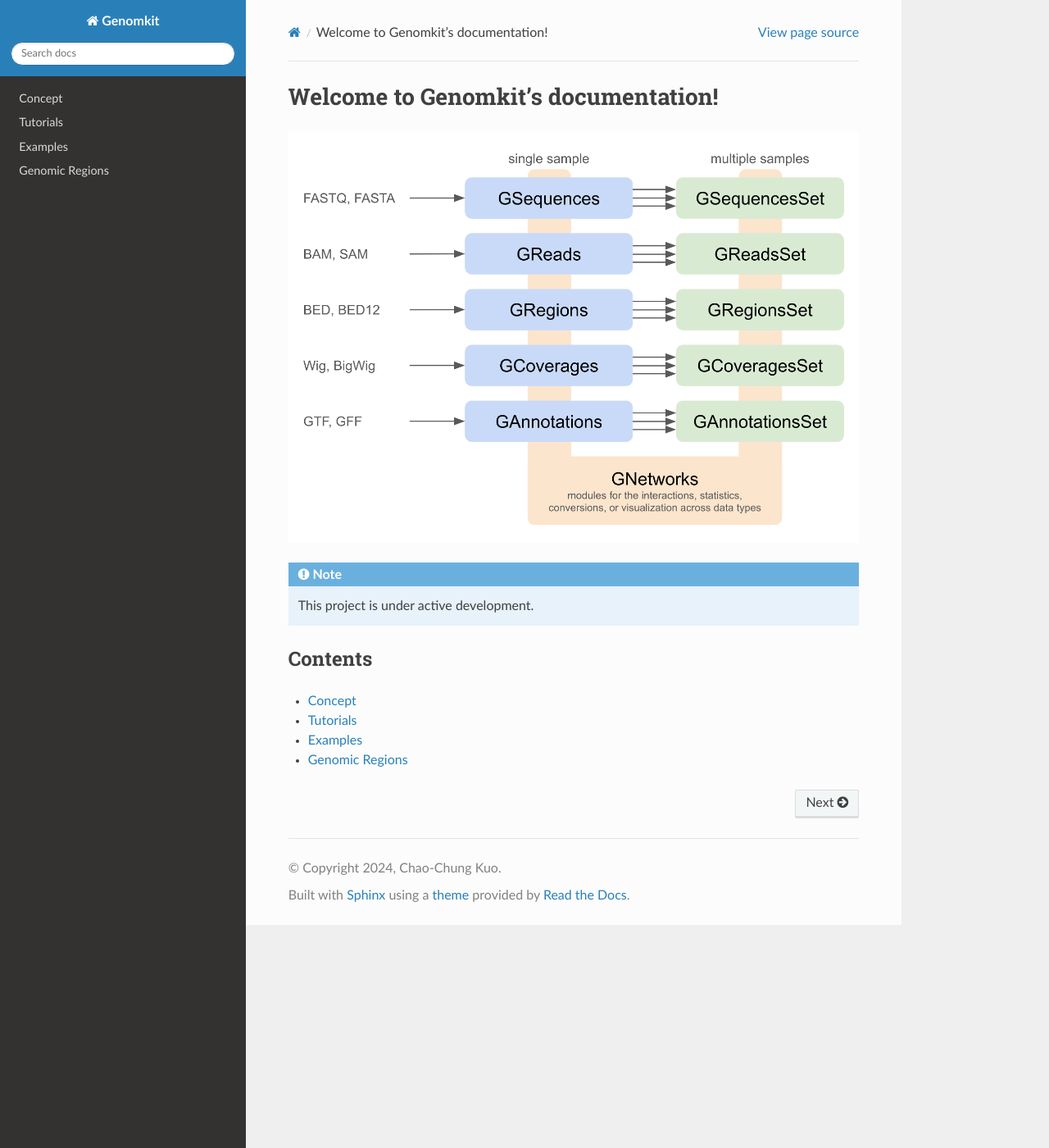
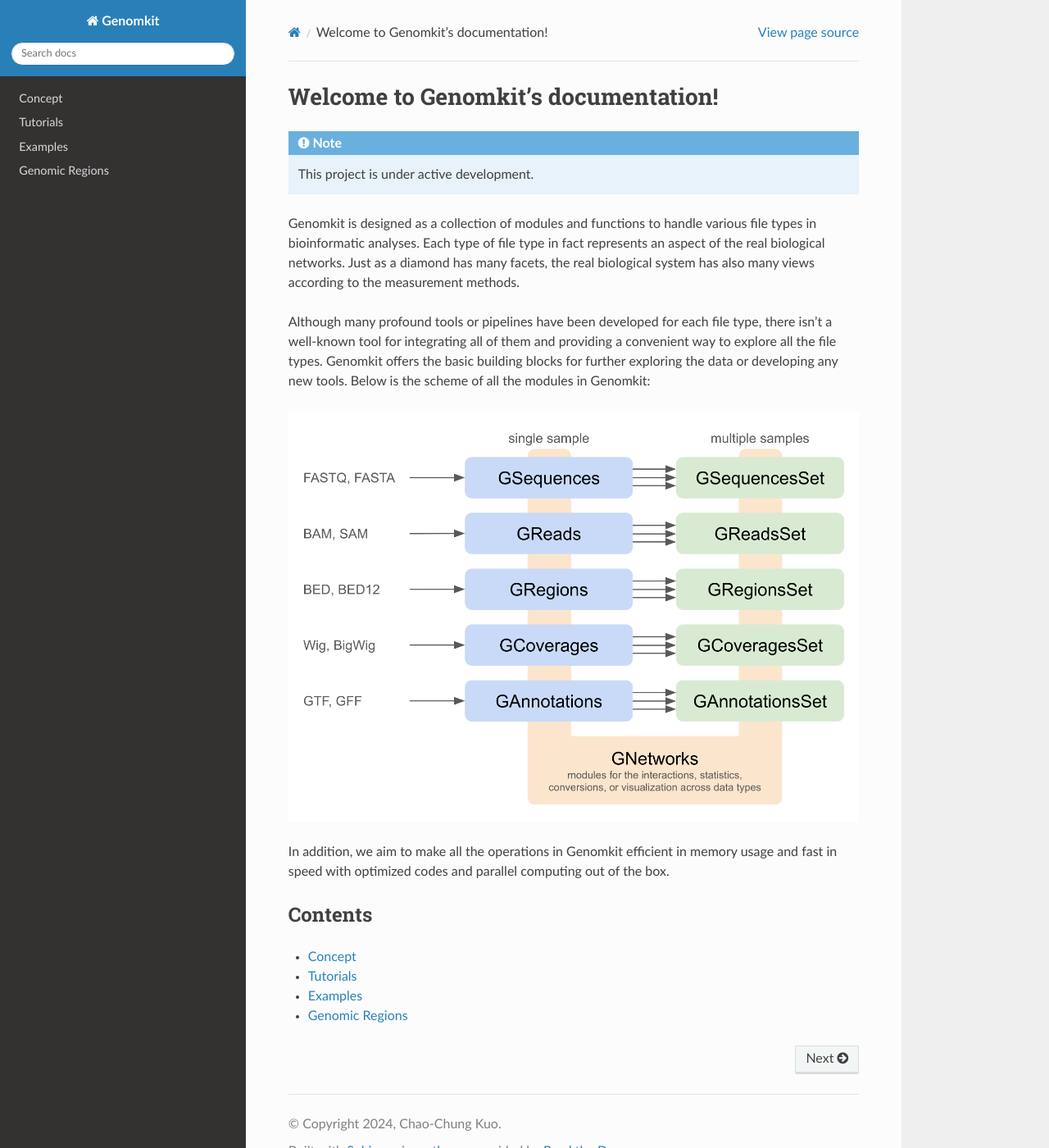
Before and after one commit to chaochungkuo/GenomKit, a Sphinx documentation site: the page built from docs/source/index.rst, in a window 1280 px wide and 1400 px high. Shown: the whole window at 82% size. Built offline with Sphinx 7.4.7 and the Read the Docs theme 2.0.0, drawn with Linux system fonts in a browser that asks for light colours.

```diff
--- a/docs/source/index.rst
+++ b/docs/source/index.rst
@@ -1,14 +1,20 @@
 Welcome to Genomkit's documentation!
 ===================================
 
+.. note::
+
+   This project is under active development.
+
+Genomkit is designed as a collection of modules and functions to handle various file types in bioinformatic analyses. Each type of file type in fact represents an aspect of the real biological networks. Just as a diamond has many facets, the real biological system has also many views according to the measurement methods.
+
+Although many profound tools or pipelines have been developed for each file type, there isn't a well-known tool for integrating all of them and providing a convenient way to explore all the file types. Genomkit offers the basic building blocks for further exploring the data or developing any new tools. Below is the scheme of all the modules in Genomkit:
 
 .. image:: ../images/genomkit_scheme.png
    :alt: Scheme of Genomkit modules
 
+In addition, we aim to make all the operations in Genomkit efficient in memory usage and fast in speed with optimized codes and parallel computing out of the box.
 
-.. note::
 
-   This project is under active development.
 
 Contents
 --------
```
